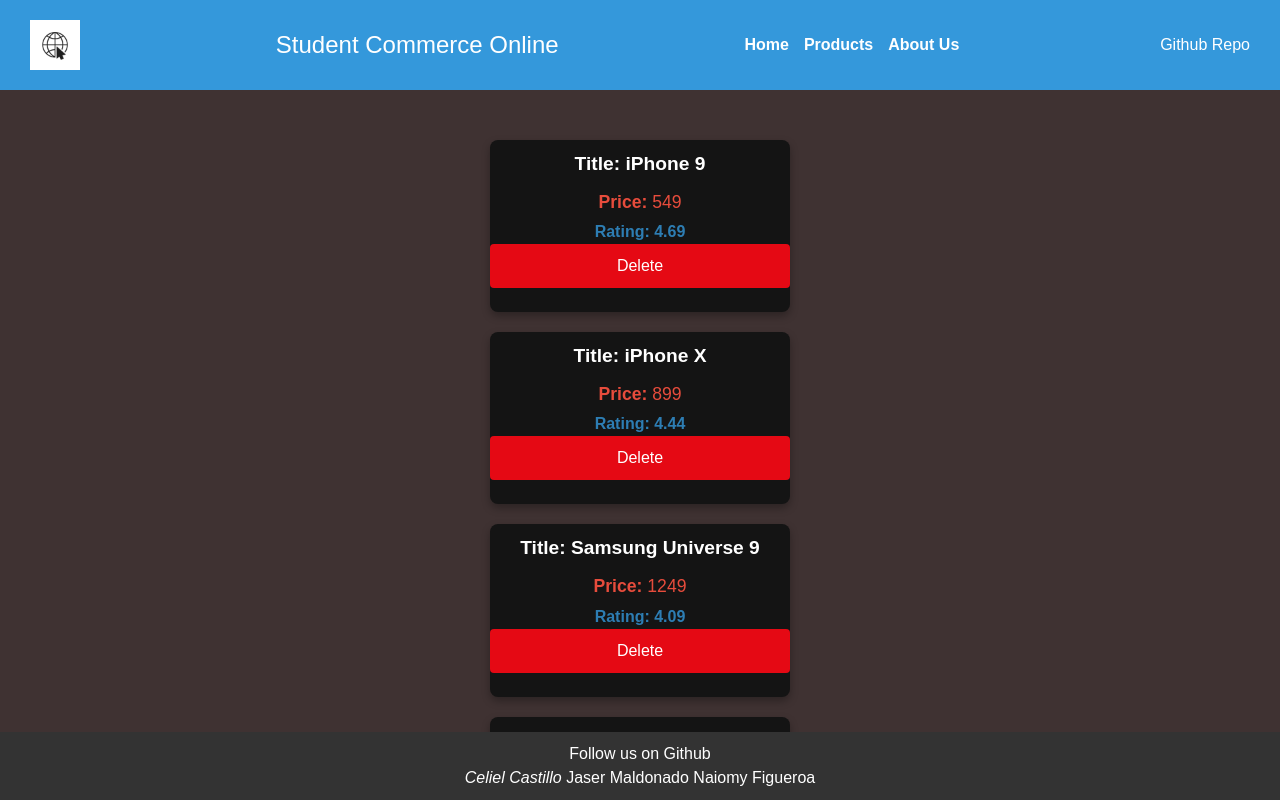
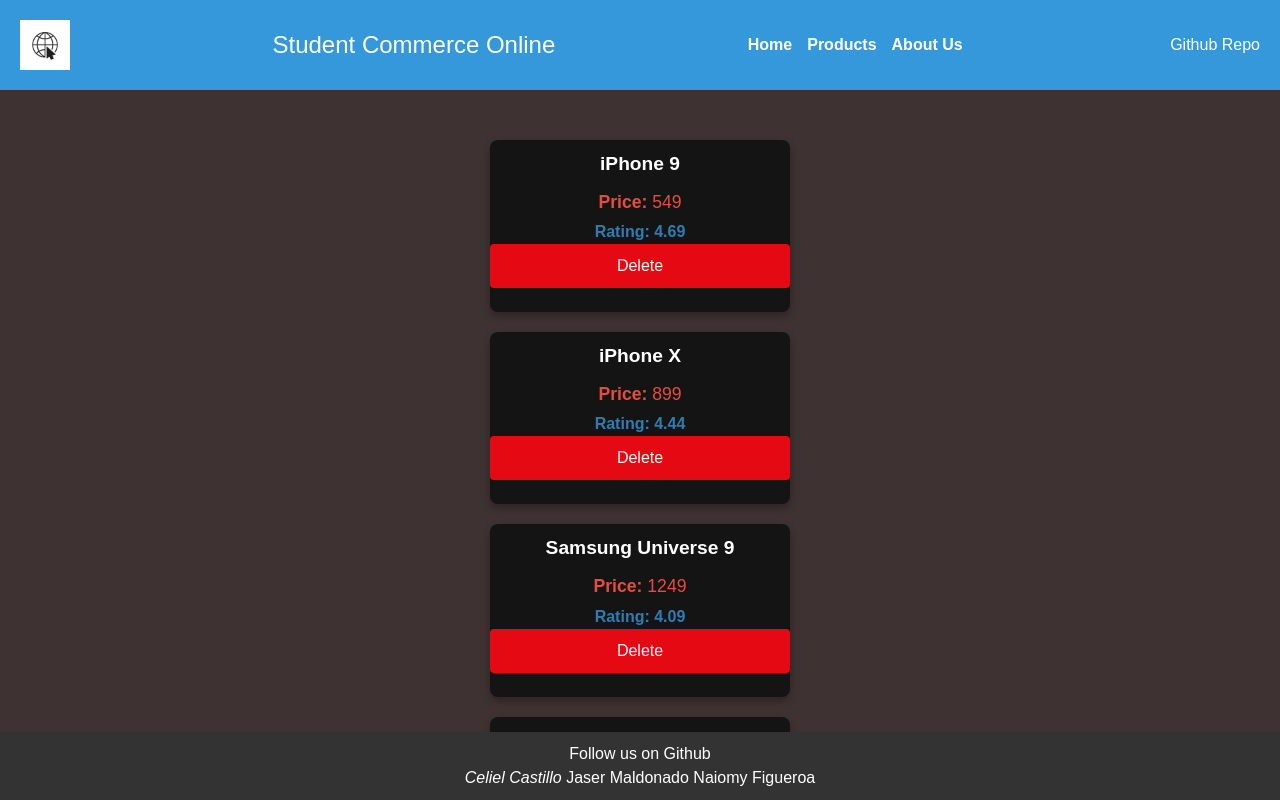
Before and after one commit to celicasti9/react-project-1, a React (Vite) app: page / in a window 1280 px wide. Shown: the top 800 px of the page. Built offline with nearby package versions, Linux system fonts and the light colour scheme.

Commit message:
Minor improvements

```diff
--- a/components/Card.jsx
+++ b/components/Card.jsx
@@ -8,7 +8,7 @@ function Card (products) {
 
     return (
       <div className="Card">
-        <p className="card-title"><b>Title:</b> {products.title}</p>
+        <p className="card-title"><b></b> {products.title}</p>
         <p className="card-price"><b>Price:</b> {products.price}</p>
         <p className="card-rating"><b>Rating: {products.rating}</b></p>
         <button className="buy-button" onClick={handleDeleteClick}>
--- a/components/Sidebar.jsx
+++ b/components/Sidebar.jsx
@@ -10,7 +10,7 @@ function Sidebar() {
             <li><a href="#">Home</a>
 
             </li>
-            <li><a href="#"></a>
+            <li><a href="#" className="AboutPage">About</a>
 
             </li>
             <li><a href="#">Settings</a>
--- a/src/App.css
+++ b/src/App.css
@@ -23,7 +23,7 @@ body {
   left: 0;
   width: 100%;
   background-color: #3498db;
-  padding: 10px 20px;
+  padding: 10px;
   z-index: 200; /* Increased z-index to be above the sidebar */
 }
 
@@ -73,6 +73,7 @@ body {
 
 /* Sidebar Styles */
 .sidebar {
+  display: flex;
   position: fixed;
   top: 0;
   left: -200px;
--- a/src/App.jsx
+++ b/src/App.jsx
@@ -5,18 +5,19 @@ import Footer from '../components/Footer'
 import Sidebar from '../components/Sidebar'
 import List from '../components/List'
 import Card from '../components/Card'
-import products from "../src/data/products.json";
-//import About from "../pages/About"
-import { Routes, Route } from 'react-router-dom'
+import products from "../src/data/products.json"
+import { BrowserRouter as Router, Routes, Route } from 'react-router-dom'
+import AboutPage from '../src/pages/AboutPage'
 
 function App() {
   const [count, setCount] = useState(0)
 
   return (
     <>
+
+
     <div className='App'>
       <Navbar />
-      <Sidebar />
       <Sidebar />
       <List>
       {products.map((product) => (
@@ -29,15 +30,14 @@ function App() {
       ))}
       </List>
 
-       {/*
+
        <Routes>
-        <Route path='/' element={<App />}/>
-        <Route path='/about' element={<About />}/>
+        <Route path="/about" element={<AboutPage />}/>
+
       </Routes>
-      */}
-
       </div>
       <Footer />
+
     </>
   )
 }
--- a/src/main.jsx
+++ b/src/main.jsx
@@ -10,5 +10,5 @@ ReactDOM.createRoot(document.getElementById('root')).render(
     <BrowserRouter>
     <App />
     </BrowserRouter>
-  </React.StrictMode>,
+  </React.StrictMode>
 )
--- a/src/pages/About.jsx
+++ /dev/null
@@ -1,11 +0,0 @@
-function About () {
-    return (
-      <div className="About">
-        <div>
-        <h1>About Page</h1>
-        </div>
-      </div>
-    );
-  }
-
-  export default List;
--- /dev/null
+++ b/src/pages/AboutPage.jsx
@@ -0,0 +1,12 @@
+function AboutPage () {
+    return (
+      <div className="AboutPage">
+        <div>
+          <Navbar />
+        <h1>About Page</h1>
+        </div>
+      </div>
+    );
+  }
+
+  export default AboutPage;
```
Also changed, not shown: src/pages/ErrorPage.jsx (added), src/pages/NotFound.jsx (deleted).
